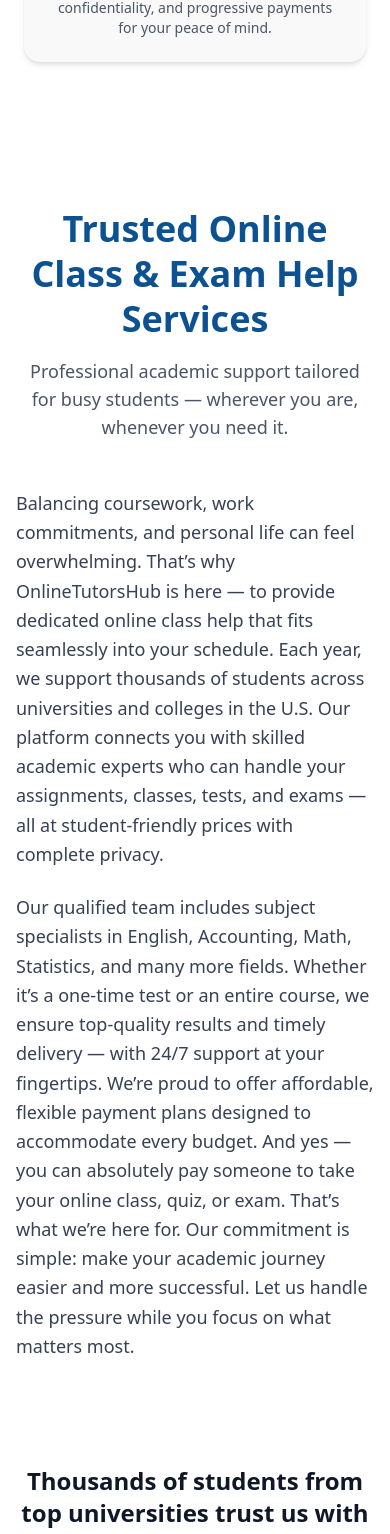
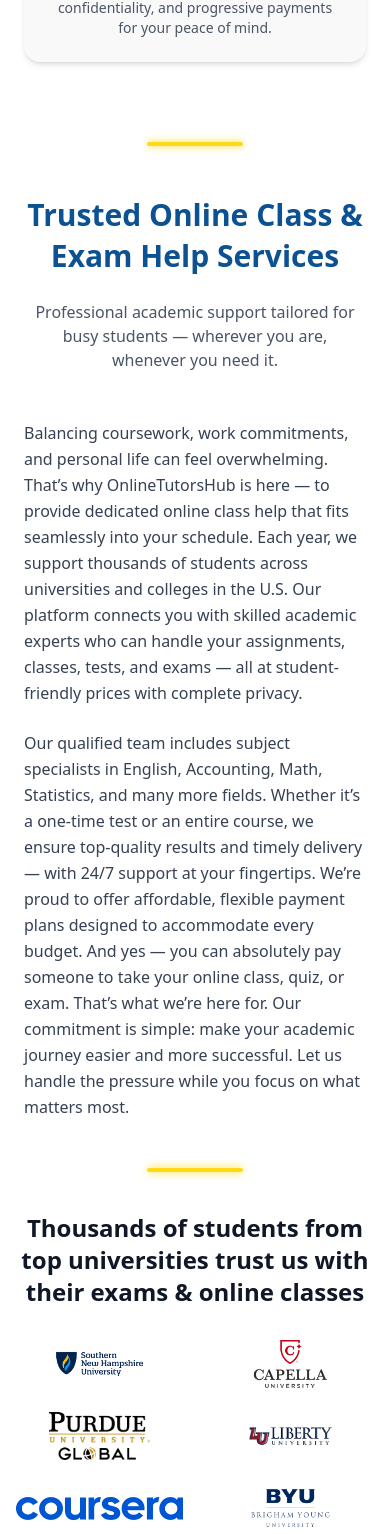
Before and after one commit to dev-oriel/Online-Tutors-Hub, a React (Vite) app: page / in a window 390 px wide. Shown: the part 4334-5868 px from the top of the page. Built offline with nearby package versions, Linux system fonts and the light colour scheme.

Commit message:
Modified the responsiveness

```diff
--- a/src/components/Introductory.jsx
+++ b/src/components/Introductory.jsx
@@ -1,21 +1,32 @@
 import React from "react";
+import { motion } from "framer-motion";
 
 const Introductory = () => {
   return (
-    <section className="bg-white py-16 px-4 sm:px-10 lg:px-20 text-gray-800">
-      <div className="max-w-6xl mx-auto">
-        <div className="text-center mb-12">
-          <h2 className="text-4xl font-extrabold leading-tight text-[#0c5192] mb-4">
+    <section className="bg-white py-12 px-4 sm:px-8 md:px-16 lg:px-24 text-gray-800">
+      <div className="max-w-7xl mx-auto">
+        <div className="text-center mb-12 px-2">
+          <motion.h2
+            initial={{ opacity: 0, y: -20 }}
+            animate={{ opacity: 1, y: 0 }}
+            transition={{ duration: 0.5 }}
+            className="text-3xl sm:text-4xl md:text-5xl font-extrabold text-[#0c5192] mb-6 leading-snug"
+          >
             Trusted Online Class & Exam Help Services
-          </h2>
-          <p className="text-lg sm:text-xl text-gray-600">
+          </motion.h2>
+          <p className="text-base sm:text-lg md:text-xl text-gray-600 max-w-3xl mx-auto">
             Professional academic support tailored for busy students — wherever
             you are, whenever you need it.
           </p>
         </div>
 
-        <div className="space-y-6 text-gray-700 text-lg leading-relaxed">
-          <p>
+        <div className="space-y-6 text-gray-700 text-base sm:text-lg md:text-xl leading-relaxed px-2">
+          <motion.p
+            initial={{ opacity: 0, y: 20 }}
+            whileInView={{ opacity: 1, y: 0 }}
+            transition={{ duration: 0.6 }}
+            viewport={{ once: true, amount: 0.3 }}
+          >
             Balancing coursework, work commitments, and personal life can feel
             overwhelming. That’s why OnlineTutorsHub is here — to provide
             dedicated online class help that fits seamlessly into your schedule.
@@ -23,9 +34,14 @@
             colleges in the U.S. Our platform connects you with skilled academic
             experts who can handle your assignments, classes, tests, and exams —
             all at student-friendly prices with complete privacy.
-          </p>
+          </motion.p>
 
-          <p>
+          <motion.p
+            initial={{ opacity: 0, y: 20 }}
+            whileInView={{ opacity: 1, y: 0 }}
+            transition={{ duration: 0.6, delay: 0.2 }}
+            viewport={{ once: true, amount: 0.3 }}
+          >
             Our qualified team includes subject specialists in English,
             Accounting, Math, Statistics, and many more fields. Whether it’s a
             one-time test or an entire course, we ensure top-quality results and
@@ -36,7 +52,7 @@
             commitment is simple: make your academic journey easier and more
             successful. Let us handle the pressure while you focus on what
             matters most.
-          </p>
+          </motion.p>
         </div>
       </div>
     </section>
@@ -44,4 +60,3 @@
 };
 
 export default Introductory;
-("");
--- /dev/null
+++ b/src/components/SectionDivider.jsx
@@ -0,0 +1,11 @@
+import React from "react";
+
+const SectionDivider = () => {
+  return (
+    <div className="w-full flex bg-white justify-center">
+      <div className="h-1 w-24 md:w-32 bg-[#ffd816] rounded-full shadow-[0_0_8px_#ffd816]" />
+    </div>
+  );
+};
+
+export default SectionDivider;
--- a/src/components/TestimonialsSection.jsx
+++ b/src/components/TestimonialsSection.jsx
@@ -1,4 +1,5 @@
 import React from "react";
+import { motion } from "framer-motion";
 import { Star } from "lucide-react";
 
 const testimonials = [
@@ -32,9 +33,14 @@
   return (
     <section className="bg-white py-16 px-4 sm:px-6 lg:px-20">
       <div className="max-w-7xl mx-auto text-center mb-12">
-        <h2 className="text-3xl sm:text-4xl font-bold text-gray-800">
+        <motion.h2
+          initial={{ opacity: 0 }}
+          animate={{ opacity: 1 }}
+          transition={{ duration: 1 }}
+          className="text-3xl sm:text-4xl font-bold text-gray-800"
+        >
           What Our Clients Say
-        </h2>
+        </motion.h2>
         <p className="mt-2 text-gray-500">
           Real feedback from learners who’ve trusted Online Tutors Hub with
           their success.
@@ -43,18 +49,21 @@
 
       <div className="grid grid-cols-1 sm:grid-cols-2 lg:grid-cols-3 gap-8">
         {testimonials.map((testimonial, index) => (
-          <div
+          <motion.div
             key={index}
-            className="bg-gray-50 p-6 rounded-2xl shadow hover:shadow-lg transition duration-300"
+            className="bg-gray-50 p-6 rounded-2xl shadow-md hover:shadow-xl transition-all duration-300 ease-in-out"
+            initial={{ opacity: 0, y: 20 }}
+            animate={{ opacity: 1, y: 0 }}
+            transition={{ duration: 0.5, delay: 0.2 * index }}
           >
             <div className="flex items-center gap-4 mb-4">
               <img
                 src={testimonial.avatar}
                 alt={testimonial.name}
-                className="w-14 h-14 rounded-full object-cover"
+                className="w-16 h-16 rounded-full object-cover border-2 border-gray-200 shadow-md"
               />
               <div>
-                <h4 className="font-semibold text-gray-800">
+                <h4 className="font-semibold text-gray-800 text-lg">
                   {testimonial.name}
                 </h4>
                 <p className="text-sm text-gray-500">{testimonial.role}</p>
@@ -73,7 +82,7 @@
                 />
               ))}
             </div>
-          </div>
+          </motion.div>
         ))}
       </div>
     </section>
--- a/src/pages/Home.jsx
+++ b/src/pages/Home.jsx
@@ -6,6 +6,7 @@
 import Introductory from "../components/Introductory.jsx";
 import Trusted from "../components/Trusted.jsx";
 import TestimonialsSection from "../components/TestimonialsSection.jsx";
+import SectionDivider from "../components/SectionDivider.jsx"; // <- Import here
 
 const Home = () => {
   return (
@@ -41,8 +42,11 @@
         <HeroSection />
         <AboutSection />
         <FeaturesSection />
+        <SectionDivider />
         <Introductory />
+        <SectionDivider />
         <Trusted />
+        <SectionDivider />
         <TestimonialsSection />
       </div>
     </>
```
